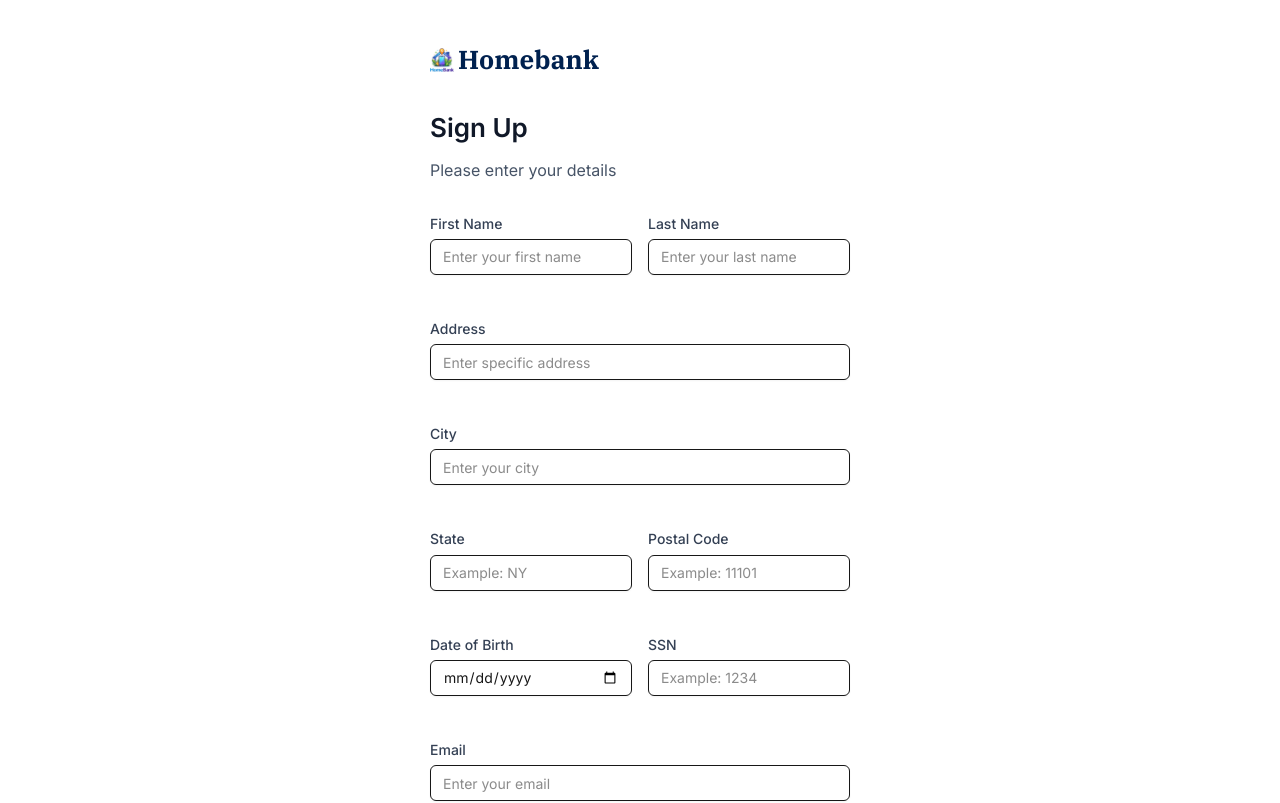
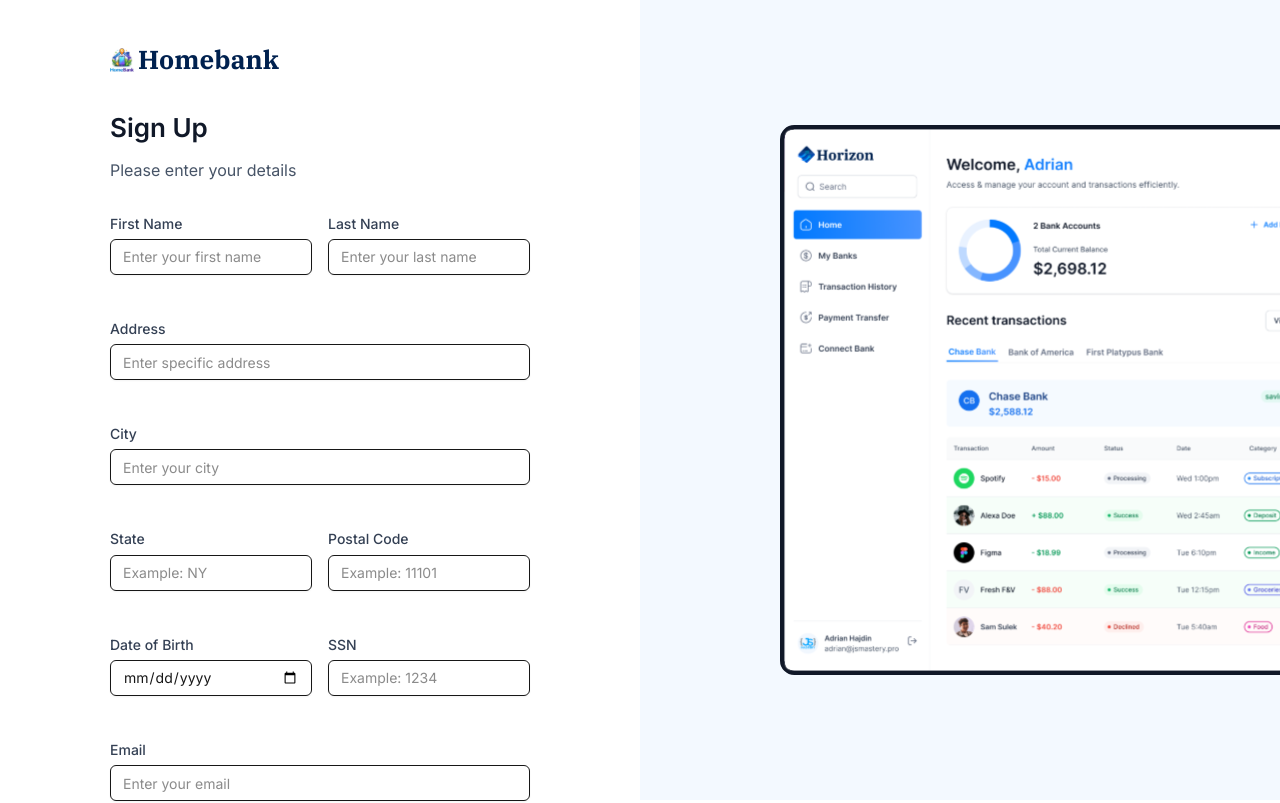
Before and after one commit to Rejoice2374/homebank, a Next.js app: page /sign-up in a window 1280 px wide. Shown: the top 803 px of the page. Built offline with nearby package versions, Linux system fonts and the light colour scheme.

Commit message:
feat: enhance layout components and add scrollbar hiding styles

```diff
--- a/app/(auth)/layout.tsx
+++ b/app/(auth)/layout.tsx
@@ -1,7 +1,21 @@
+import Image from "next/image";
+
 export default function RootLayout({
   children,
 }: Readonly<{
   children: React.ReactNode;
 }>) {
-  return <main>{children}</main>;
+  return (
+    <main className="flex min-h-screen w-full justify-between font-inter">
+      {children}
+      <div className="auth-asset">
+        <Image
+          src="/icons/auth-image.svg"
+          alt="auth-asset"
+          width={500}
+          height={500}
+        />
+      </div>
+    </main>
+  );
 }
--- a/app/(auth)/sign-up/page.tsx
+++ b/app/(auth)/sign-up/page.tsx
@@ -3,7 +3,7 @@ import React from "react";
 
 const SignUp = () => {
   return (
-    <section className="flex-center size-full max-sm:px-6">
+    <section className="flex-center size-full max-sm:px-6 scrollbar-hide">
       <AuthForm type="sign-up" />
     </section>
   );
--- a/app/(root)/layout.tsx
+++ b/app/(root)/layout.tsx
@@ -1,7 +1,10 @@
+'use client";';
 import MobileNav from "@/components/MobileNav";
 import Sidebar from "@/components/Sidebar";
 import { getLoggedInUser } from "@/lib/actions/user.actions";
+import { redirect } from "next/navigation";
 import Image from "next/image";
+
 
 export default async function RootLayout({
   children,
@@ -9,6 +12,10 @@ export default async function RootLayout({
   children: React.ReactNode;
 }>) {
   const loggedIn = await getLoggedInUser();
+
+  if (!loggedIn) {
+    redirect("/sign-in");
+  }
 
   return (
     <main className="flex h-screen w-full font-inter">
--- a/app/globals.css
+++ b/app/globals.css
@@ -8,6 +8,8 @@
 
 body {
   margin: 0;
+  -ms-overflow-style: none; /* IE/Edge */
+  scrollbar-width: none; /* Firefox */
 }
 
 /* Hide scrollbar for Chrome, Safari and Opera */
```
